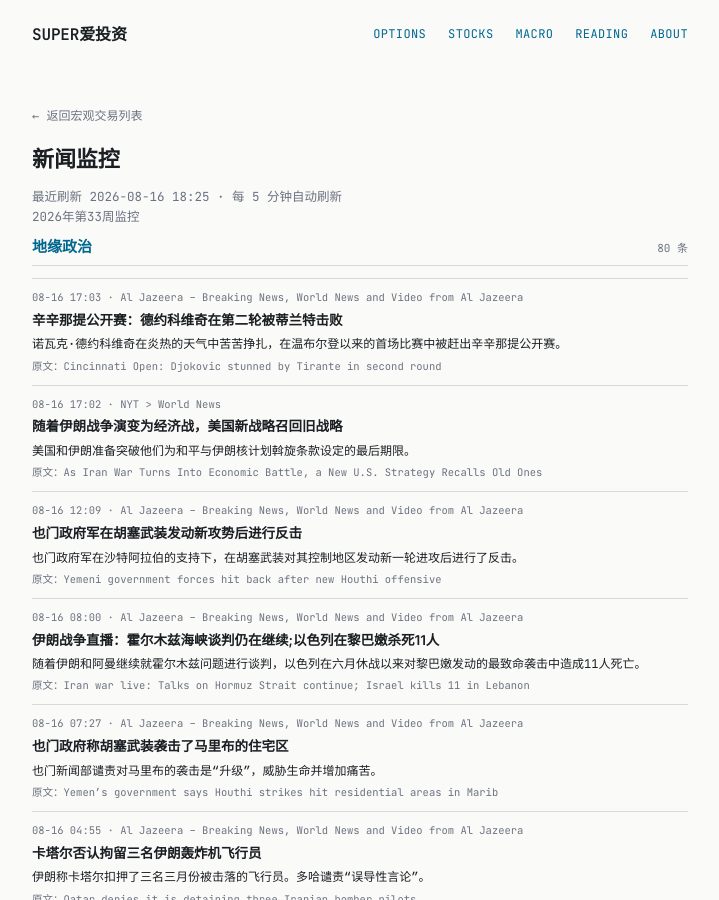
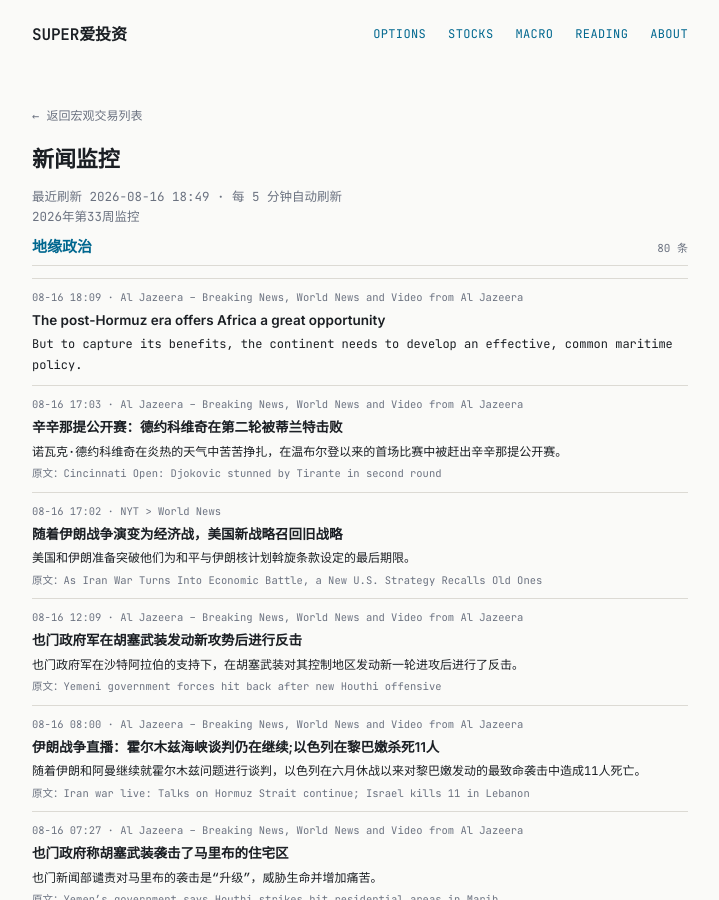
Before and after one commit to tang3super/tang3super.github.io, a Jekyll site: the page built from macro-trade/news-digest.md, in a window 1280 px wide and 900 px high. Shown: the whole window, without its empty margins (280-999 px from the left). Built offline with Jekyll 4.4.1, drawn with Linux system fonts in a browser that asks for light colours; some of the changed text lies outside the part shown.

Commit message:
sync news-digest article

```diff
--- a/macro-trade/news-digest.md
+++ b/macro-trade/news-digest.md
@@ -5,11 +5,16 @@ title: 新闻监控
 date: '2026-08-16'
 summary: 2026年第33周监控
 week_label: 2026年第33周监控
-last_updated: 2026-08-16 18:25
+last_updated: 2026-08-16 18:49
 refresh_note: 每 5 分钟自动刷新
 topics:
 - name: 地缘政治
   items:
+  - title: The post-Hormuz era offers Africa a great opportunity
+    summary: But to capture its benefits, the continent needs to develop an effective, common maritime policy.
+    link: https://www.aljazeera.com/opinions/2026/8/16/the-post-hormuz-era-offers-africa-a-great-opportunity?traffic_source=rss
+    source: Al Jazeera – Breaking News, World News and Video from Al Jazeera
+    time: 08-16 18:09
   - title: 'Cincinnati Open: Djokovic stunned by Tirante in second round'
     summary: Novak Djokovic struggled in the hot conditions and was ousted from Cincinnati Open in his first match since Wimbledon.
     link: https://www.aljazeera.com/sports/2026/8/16/cincinnati-open-djokovic-stunned-by-tirante-in-second-round?traffic_source=rss
```
Also changed, not shown: other parts of macro-trade/news-digest.md (+0 -7 lines).
